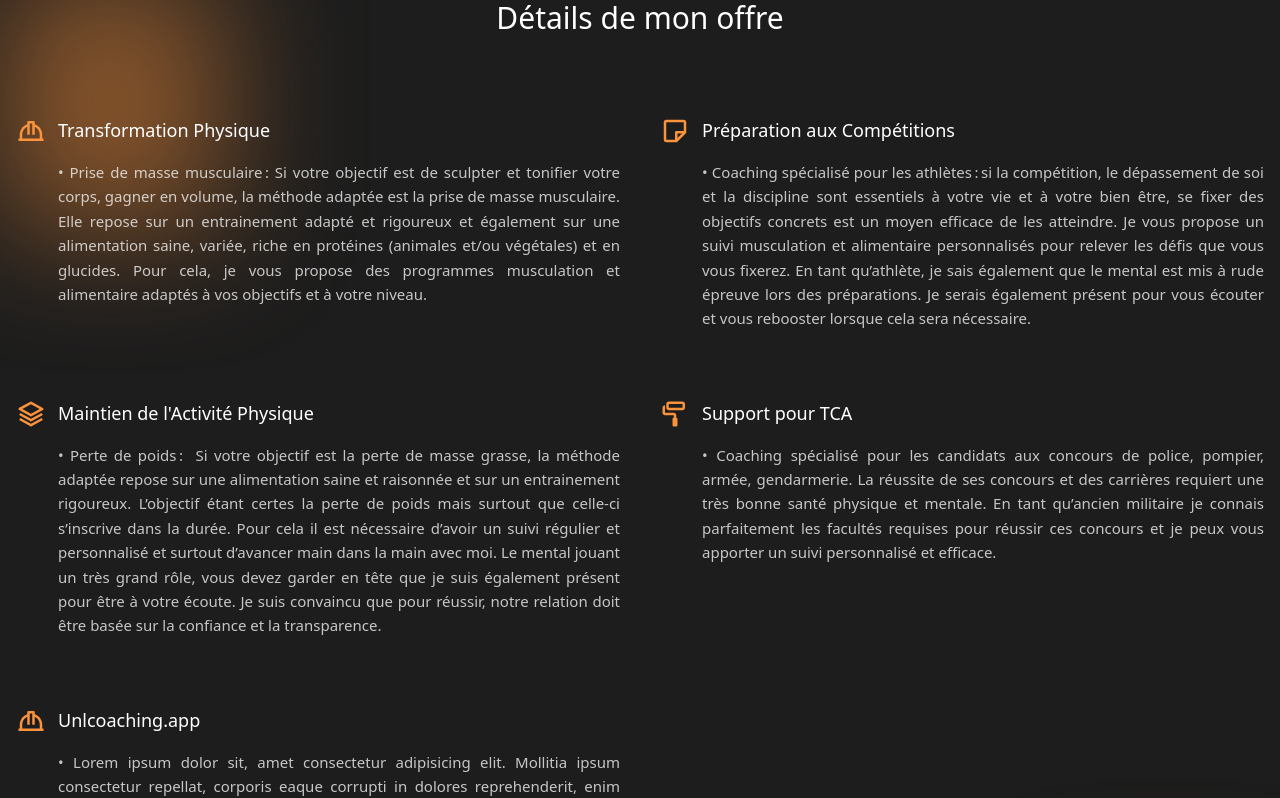
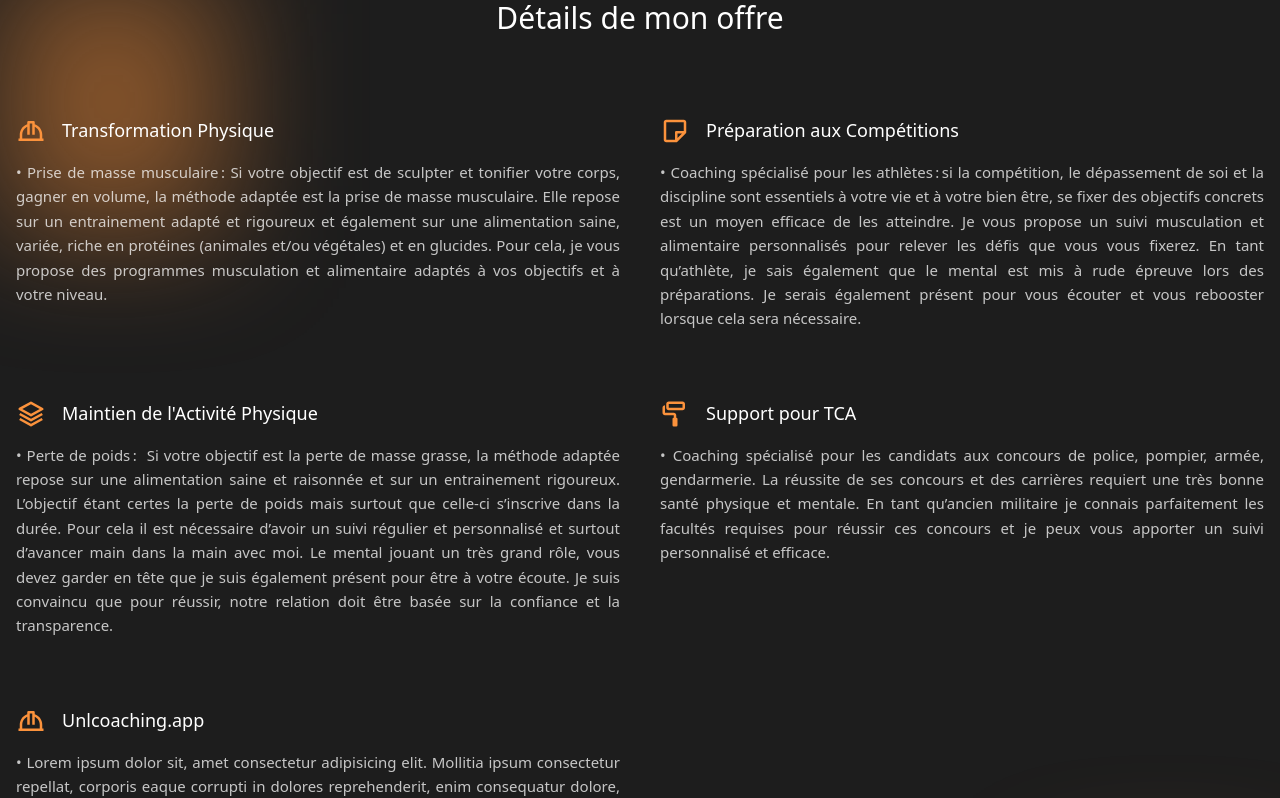
Before and after one commit to AndyRama/Project_JP_01-2, a Next.js app: page /prestations in a window 1280 px wide. Shown: the part 2488-3286 px from the top of the page. Built offline with nearby package versions, Linux system fonts and the light colour scheme.

Commit message:
(feat) updat subscibes with subhero style of contact and prestation page

```diff
--- a/app/components/CardProgram.jsx
+++ b/app/components/CardProgram.jsx
@@ -90,7 +90,7 @@ const CardProgram = ({ className }) => {
         </motion.h2>
       </div>
 
-      <div className="container px-16 mx-auto">
+      <div className="container px-4 md:px-16 mx-auto">
         {programs.map((program, index) => (
           <div
             key={index}
--- a/app/components/RecentBlog.jsx
+++ b/app/components/RecentBlog.jsx
@@ -140,7 +140,7 @@ const RecentBlog = ({ className }) => {
 
       <div
         className="grid grid-cols-1 md:grid-cols-2 lg:grid-cols-3 xl:grid-cols-4
-          gap-4 w-full lg:w-10/12 mx-auto mt-10 "
+          gap-4 w-full lg:w-10/12 mx-auto mt-10 mb-10"
       >
         {posts.slice(0, 4).map((post, index) => (
           <PostCard key={index} index={index} post={post} />
--- a/app/components/prestation/PricingDetails.jsx
+++ b/app/components/prestation/PricingDetails.jsx
@@ -75,14 +75,14 @@ const PricingDetails = ({ className }) => {
                       items-start "
                     >
                       <div>
-                        <span className="text-3xl text-orange-400">
-                          <feature.icon />
-                        </span>
-                      </div>
-                      <div>
-                        <h3 className="text-lg mb-4 text-white">
-                          {feature.title}
-                        </h3>
+                        <div className="flex">
+                          <span className="text-3xl text-orange-400 mr-4">
+                            <feature.icon />
+                          </span>
+                          <h3 className="text-lg mb-4 text-white">
+                            {feature.title}
+                          </h3>
+                        </div>
                         <p
                           className="leading-relaxed text-[15px] text-white
                           text-opacity-75 mb-7 text-justify"
```
